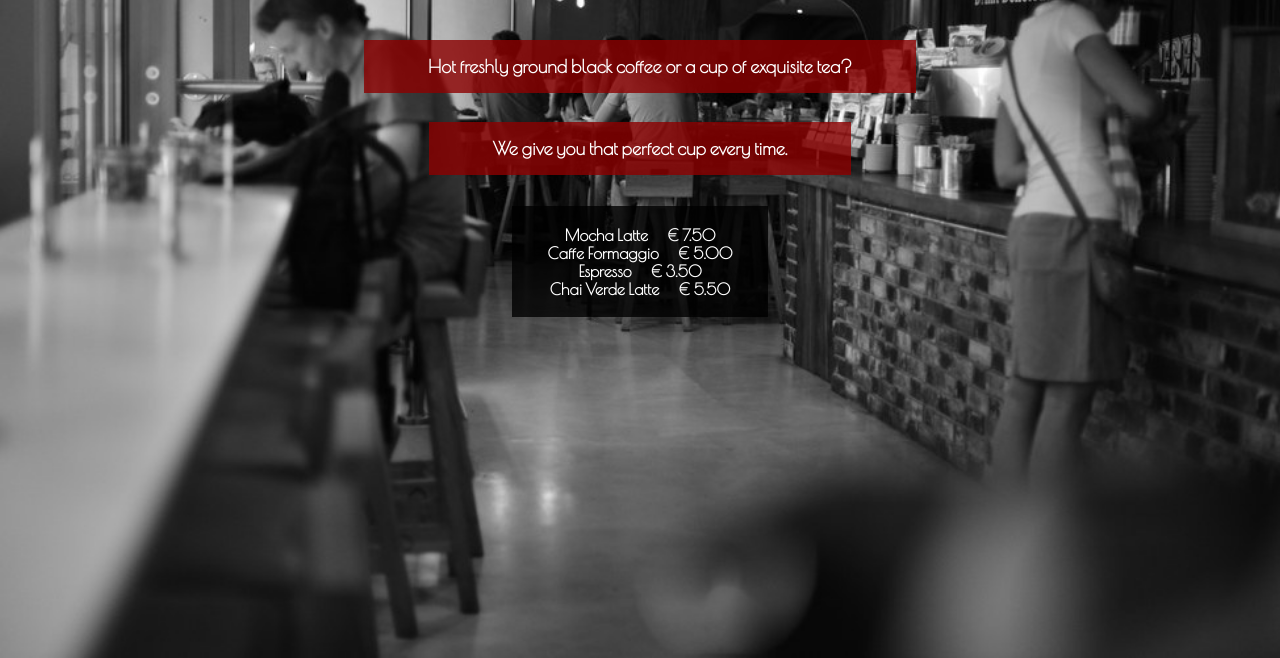
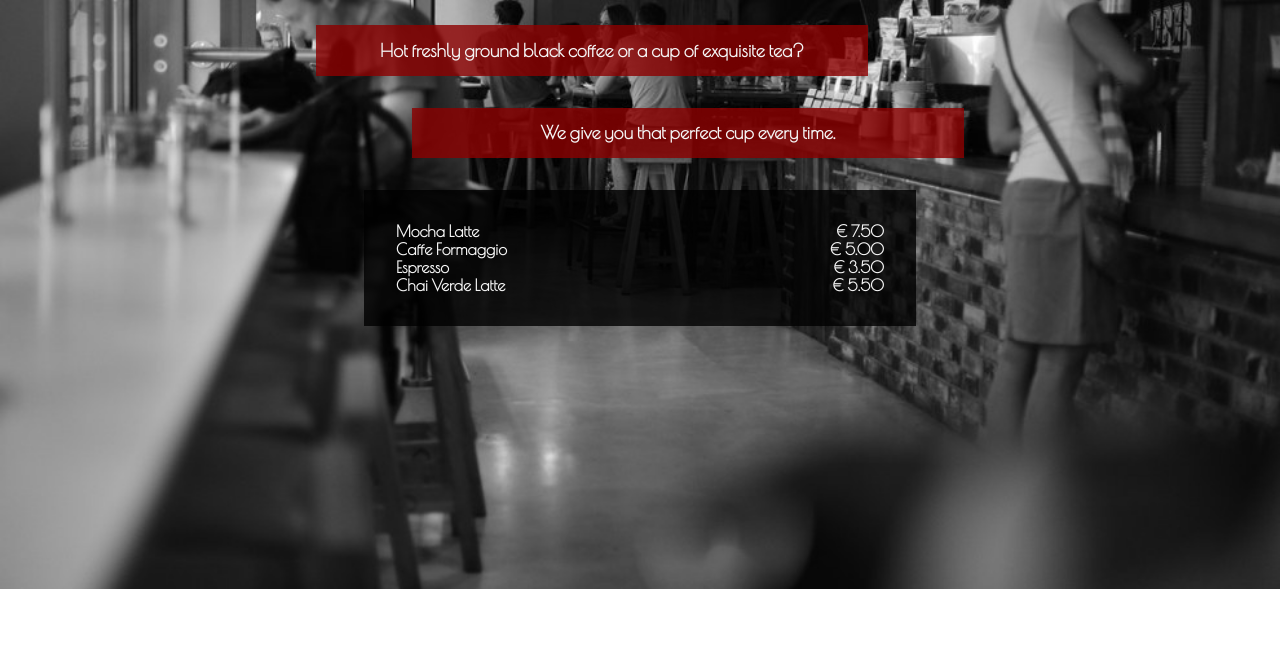
Before and after one commit to vikkoooo/CaffeRetro_HTML_CSS, a plain HTML site: page index.html in a window 1280 px wide. Shown: the part 211-869 px from the top of the page. After the commit the page ends 800 px from the top, so only its background shows below. Drawn offline with nearby package versions, Linux system fonts and the light colour scheme; a web font is replaced by a local one.

Commit message:
style main content

```diff
--- a/index.html
+++ b/index.html
@@ -5,16 +5,21 @@
 	<meta charset="UTF-8" />
 	<meta name="viewport" content="width=device-width, initial-scale=1.0" />
 	<link rel="stylesheet" href="styles.css" />
+	<style>
+		body {
+			background-image: url('assets/hot.jpg');
+		}
+	</style>
 	<title>Caffe Retro</title>
 </head>
 
-<body class="background">
+<body>
 	<header class="header">
 		<div class="empty-space"></div>
 		<nav class="navbar">
-			<a href="#" class="nav-link">Hot</a>
-			<a href="#" class="nav-link">Juicy</a>
-			<a href="#" class="nav-link">Cosy</a>
+			<a href="index.html" class="nav-link">Hot</a>
+			<a href="juicy.html" class="nav-link">Juicy</a>
+			<a href="cosy.html" class="nav-link">Cosy</a>
 		</nav>
 		<div class="empty-space"></div>
 	</header>
@@ -23,25 +28,29 @@
 			<div class="title">
 				<h1>Hot</h1>
 			</div>
-			<div class="quote">
-				<div class="empty-space"></div>
+			<div class="quote1">
 				<h2>Hot freshly ground black coffee or a cup of exquisite tea?</h2>
-				<div class="empty-space"></div>
 			</div>
-			<div class="quote">
-				<div class="empty-space"></div>
+			<div class="quote2">
 				<h2>We give you that perfect cup every time.</h2>
-				<div class="empty-space"></div>
 			</div>
 			<div class="price-contact">
-				<div class="empty-space"></div>
-				<h3>
-					<p>Mocha Latte&emsp; € 7.50 <br />
-						Caffe Formaggio&emsp; € 5.00 <br />
-						Espresso&emsp; € 3.50 <br />
-						Chai Verde Latte&emsp; € 5.50</p>
+				<h3 class="menu-items">
+					<p>
+						Mocha Latte<br />
+						Caffe Formaggio<br />
+						Espresso<br />
+						Chai Verde Latte
+					</p>
 				</h3>
-				<div class="empty-space"></div>
+				<h3 class="menu-prices">
+					<p>
+						€ 7.50 <br />
+						€ 5.00 <br />
+						€ 3.50 <br />
+						€ 5.50
+					</p>
+				</h3>
 			</div>
 		</main>
 	</section>
--- a/styles.css
+++ b/styles.css
@@ -1,16 +1,16 @@
 @import url("https://fonts.googleapis.com/css2?family=Poiret+One&family=Spirax&display=swap");
 
-body {
-	color: white;
+* {
+	color: whitesmoke;
 	font-family: "Poiret One", sans-serif;
-	margin: 0;
 }
 
-.background {
-	background-image: url('assets/hot.jpg');
+body {
+	margin: 0;
 	background-size: cover;
 	background-position: center;
 	background-repeat: no-repeat;
+	min-height: 100vh;
 }
 
 /*########## Header ########## */
@@ -28,7 +28,7 @@ body {
 	justify-content: space-evenly;
 }
 
-.empty-space {
+.header .empty-space {
 	flex: 1;
 }
 
@@ -47,49 +47,60 @@ nav a:hover {
 /*########## Container ########## */
 .container {
 	display: flex;
-	min-height: 100vh;
+	justify-content: center;
 }
 
-/*########## Container > Main Content ########## */
 .container .main-content {
-	padding: 2rem;
-	justify-content: center;
-	flex: 1;
+	display: flex;
+	flex-direction: column;
+	gap: 2rem;
 }
 
-h1 {
+.container .main-content .title h1 {
 	color: #8d0001;
 	font-family: Spirax;
 	font-size: xxx-large;
 	text-align: center;
 }
 
-h2 {
+.container .main-content .quote1 {
 	background-color: rgb(141, 0, 1, 0.8);
+	padding: 0rem 4rem;
+	position: relative;
+	left: -3rem;
+}
+
+.container .main-content .quote1 h2 {
 	font-size: large;
-	padding: 1rem 4rem;
 	text-align: center;
 }
 
-h3 {
-	background-color: rgb(0, 0, 0, 0.8);
-	font-size: medium;
-	padding: 0.2rem;
+.container .main-content .quote2 {
+	background-color: rgb(141, 0, 1, 0.8);
+	padding: 0rem 4rem;
+	position: relative;
+	left: 3rem;
+}
+
+.container .main-content .quote2 h2 {
+	font-size: large;
 	text-align: center;
 }
 
-.quote {
+.container .main-content .price-contact {
+	background-color: rgb(0, 0, 0, 0.8);
 	display: flex;
-	justify-content: space-evenly;
-	flex: 1;
+	justify-content: space-between
 }
 
-.price-contact {
-	display: flex;
-	justify-content: space-evenly;
-	flex: 1;
+.container .main-content .price-contact .menu-items {
+	font-size: medium;
+	text-align: left;
+	padding: 0rem 2rem;
 }
 
-p {
+.container .main-content .price-contact .menu-prices {
+	font-size: medium;
+	text-align: right;
 	padding: 0rem 2rem;
 }
```
